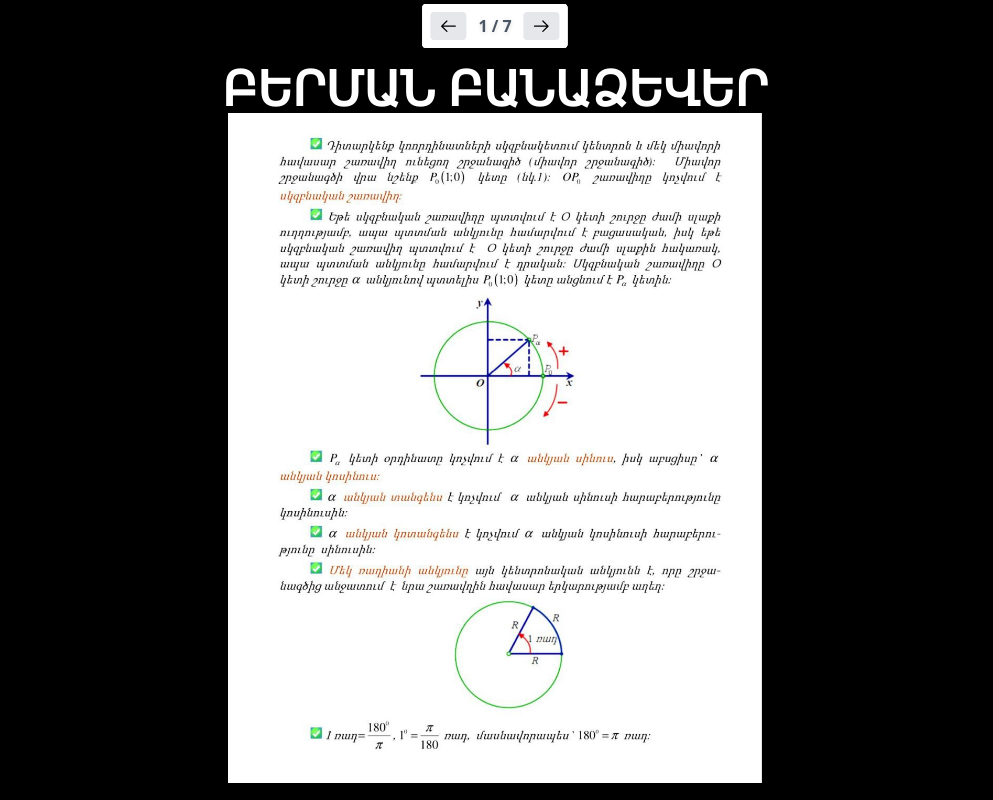
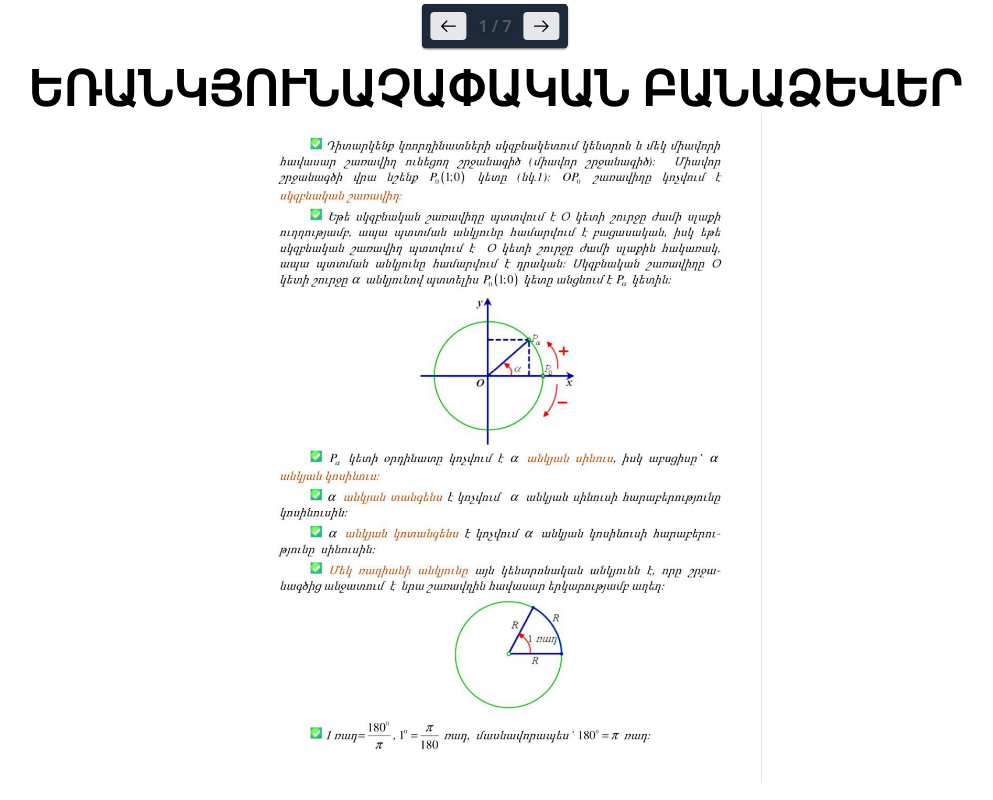
Before and after one commit to KoryunNersisyan468/bearing-forms, a React (Vite) app: page / in a window 1280 px wide. Shown: the whole page, without its empty margins (145-1138 px from the left). Built offline with nearby package versions, Linux system fonts and the light colour scheme.

Commit message:
Update App.jsx

```diff
--- a/src/App.jsx
+++ b/src/App.jsx
@@ -66,7 +66,7 @@ function App() {
     <div
       ref={containerRef}
       onScroll={handleScroll}
-      className="w-screen h-screen overflow-y-scroll snap-y snap-mandatory scroll-smooth relative bg-black"
+      className="w-screen h-screen overflow-y-scroll snap-y snap-mandatory scroll-smooth relative bg-white"
     >
       {images.map((src, idx) => (
         <div
@@ -74,11 +74,11 @@ function App() {
           className="w-full h-screen snap-start flex justify-center transition-all duration-500 ease-in-out items-center"
         >
           {idx === 0 && page === 1 && (
-            <h1 className="absolute top-[72px] md:top-16 text-white text-2xl sm:text:3xl md:text-4xl lg:text-5xl font-bold z-20 w-full text-center">
-              ԲԵՐՄԱՆ ԲԱՆԱՁԵՎԵՐ
+            <h1 className="absolute top-[72px] md:top-16 text-black text-2xl sm:text:3xl md:text-4xl lg:text-5xl font-bold z-20 w-full text-center">
+              ԵՌԱՆԿՅՈՒՆԱՉԱՓԱԿԱՆ ԲԱՆԱՁԵՎԵՐ
             </h1>
           )}
-          <div className="fixed top-1 left-1/2 transform -translate-x-1/2 bg-white bg-opacity-80 p-2 rounded shadow flex gap-3 items-center z-20">
+          <div className="fixed top-1 left-1/2 transform -translate-x-1/2 bg-gray-800 bg-opacity-80 p-2 rounded shadow flex gap-3 items-center z-20">
             <button
               onClick={() => scrollToPage(page - 1)}
               className="px-2 py-1 text-base md:text-xl sm:text-lg font-bold bg-gray-200 rounded hover:bg-gray-300"
```
